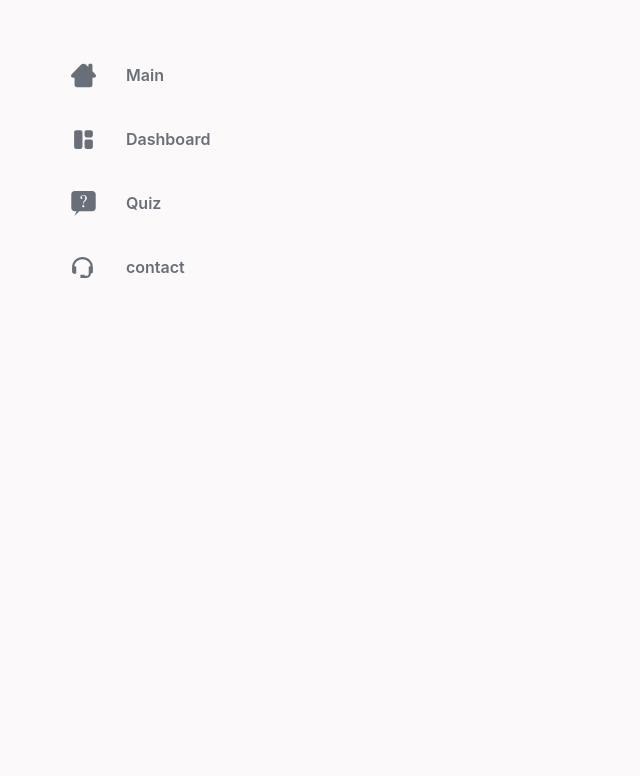
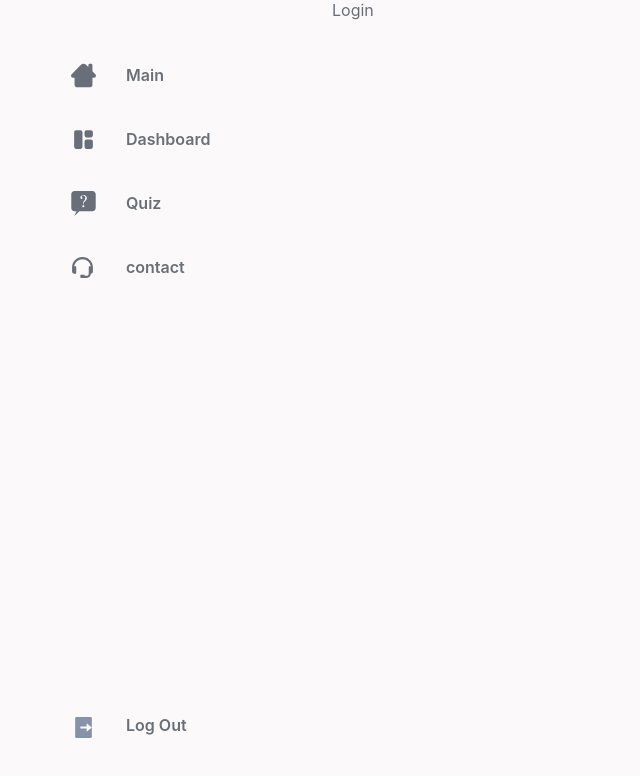
Before and after one commit to Desp0o/movie-quiz, a React (Vite) app: page /#/pages/Login in a window 1280 px wide. Shown: the top 776 px of the page, without its empty margins (0-640 px from the left). Built offline with nearby package versions, Linux system fonts and the light colour scheme.

Commit message:
create log in and logot component for navbar

```diff
--- a/src/App.tsx
+++ b/src/App.tsx
@@ -4,6 +4,7 @@ import Navbar from "./components/navbar/Navbar"
 import Dashboard from "./pages/Dashboard"
 import AllQuiz from "./pages/AllQuiz"
 import Contact from "./pages/Contact"
+import Login from "./pages/Login"
 
 function App() {
 
@@ -15,6 +16,8 @@ function App() {
         <Route path="/pages/Dashboard" element={<Dashboard />} />
         <Route path="/pages/AllQuiz" element={<AllQuiz />} />
         <Route path="/pages/Contact" element={<Contact />} />
+        <Route path="/pages/Contact" element={<Contact />} />
+        <Route path="/pages/Login" element={<Login />} />
       </Routes>
     </div>
   )
--- a/src/assets/SVGS.tsx
+++ b/src/assets/SVGS.tsx
@@ -144,3 +144,7 @@ export const contactIocnActive = <svg width="25" height="25" viewBox="0 0 25 25"
 export const contactIocnInactive = <svg width="25" height="25" viewBox="0 0 25 25" fill="#696F79" xmlns="http://www.w3.org/2000/svg">
 <path d="M11.4999 2.08337C5.75617 2.08337 1.08325 6.75629 1.08325 12.5V16.8157C1.08325 17.8823 2.01763 18.75 3.16659 18.75H4.20825C4.48452 18.75 4.74947 18.6403 4.94482 18.4449C5.14017 18.2496 5.24992 17.9846 5.24992 17.7084V12.3511C5.24992 12.0748 5.14017 11.8099 4.94482 11.6145C4.74947 11.4192 4.48452 11.3094 4.20825 11.3094H3.26242C3.84159 7.27817 7.31034 4.16671 11.4999 4.16671C15.6895 4.16671 19.1583 7.27817 19.7374 11.3094H18.7916C18.5153 11.3094 18.2504 11.4192 18.055 11.6145C17.8597 11.8099 17.7499 12.0748 17.7499 12.3511V18.75C17.7499 19.899 16.8155 20.8334 15.6666 20.8334H13.5833V19.7917H9.41658V22.9167H15.6666C17.9645 22.9167 19.8333 21.048 19.8333 18.75C20.9822 18.75 21.9166 17.8823 21.9166 16.8157V12.5C21.9166 6.75629 17.2437 2.08337 11.4999 2.08337Z" fill="#696F79"/>
 </svg>
+
+export const loginSVG = <svg width="25" height="25" viewBox="0 0 25 25" fill="none" xmlns="http://www.w3.org/2000/svg">
+<path d="M5.20817 2.08331H19.7915C20.0678 2.08331 20.3327 2.19306 20.5281 2.38841C20.7234 2.58376 20.8332 2.84871 20.8332 3.12498V21.875C20.8332 22.1512 20.7234 22.4162 20.5281 22.6115C20.3327 22.8069 20.0678 22.9166 19.7915 22.9166H5.20817C4.9319 22.9166 4.66695 22.8069 4.4716 22.6115C4.27625 22.4162 4.1665 22.1512 4.1665 21.875V3.12498C4.1665 2.84871 4.27625 2.58376 4.4716 2.38841C4.66695 2.19306 4.9319 2.08331 5.20817 2.08331ZM9.37484 11.4583V8.33331L4.1665 12.5L9.37484 16.6666V13.5416H15.6248V11.4583H9.37484Z" fill="#8692A6"/>
+</svg>
--- /dev/null
+++ b/src/components/navbar/LoginORoutLink.tsx
@@ -0,0 +1,23 @@
+import { Link } from "react-router-dom"
+import { loginSVG } from "../../assets/SVGS"
+
+
+const LoginORoutLink = () => {
+    const user = 's'
+
+  return (
+    <div>
+        {user
+            ?
+            <Link to='/pages/Login' className="login_or_logout_link_item nav_link">
+                <div className="login_svg_parent">{loginSVG}</div>
+                <p>Log Out</p>
+            </Link>
+            :
+            <Link to='/' className="login_or_logout_link_item nav_link">{loginSVG} Log In</Link>
+        }
+    </div>
+  )
+}
+
+export default LoginORoutLink
--- a/src/components/navbar/Navbar.css
+++ b/src/components/navbar/Navbar.css
@@ -1,7 +1,9 @@
 .navbar{
     min-height: 100svb;
+    padding: 43px 31px;
 
-    padding: 43px 31px;
+    display: flex;
+    flex-direction: column;
 }
 
 .nav_link{
@@ -24,3 +26,17 @@
     color: var(--bg-secondary);
     background-color: var(--secondary);
 }
+
+.navbar_bottom{
+    align-self: flex-end;
+    margin-top: auto;
+}
+
+.login_svg_parent{
+    transform: rotate(180deg);
+}
+
+.login_or_logout_link_item{
+    display: flex;
+    align-items: center;
+}
--- a/src/components/navbar/Navbar.tsx
+++ b/src/components/navbar/Navbar.tsx
@@ -1,10 +1,12 @@
 import React from "react";
 import NavLink from "./NavLink";
 import { LinkDataBase } from "./LinksDB";
+import LoginORoutLink from "./LoginORoutLink";
 
 const NavBar: React.FC = () => {
   return (
     <div className="navbar">
+
       {LinkDataBase.map((link, index) => {
         return (
           <NavLink
@@ -16,6 +18,10 @@ const NavBar: React.FC = () => {
           />
         );
       })}
+
+      <div className="navbar_bottom">
+        <LoginORoutLink />
+      </div>
     </div>
   );
 };
--- /dev/null
+++ b/src/pages/Login.tsx
@@ -0,0 +1,8 @@
+
+const Login = () => {
+  return (
+    <div>Login</div>
+  )
+}
+
+export default Login
```
Also changed, not shown: src/assets/ri_logout-box-fill.svg (deleted).
